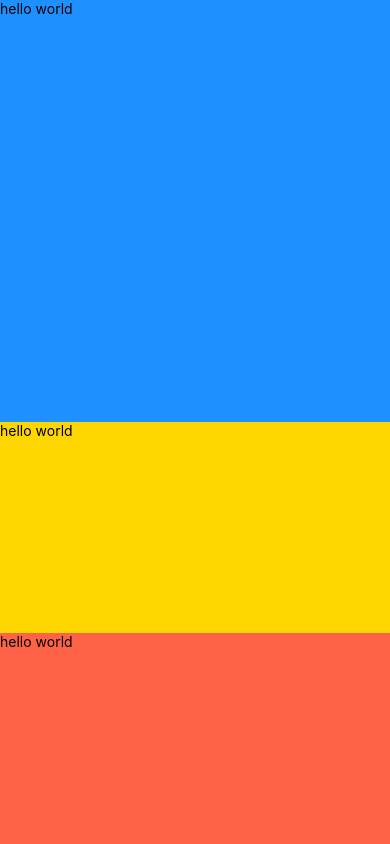
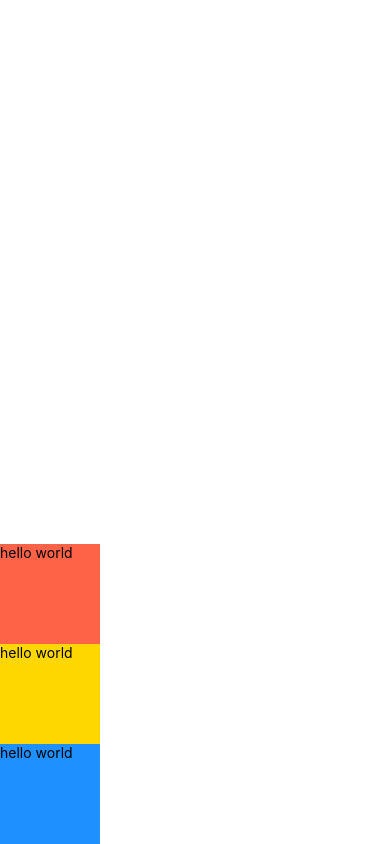
Before and after one commit to Shahriyar-Hosen/Native-Demo-Project, a React Native app: screen / in a window 390 px wide. Built offline with nearby package versions, Linux system fonts and the light colour scheme.

Commit message:
flex Direction

```diff
--- a/App.tsx
+++ b/App.tsx
@@ -9,13 +9,13 @@ import {StyleSheet, Text, View} from 'react-native';
 function App(): JSX.Element {
   return (
     <View style={styles.container}>
-      <View style={{backgroundColor: 'dodgerblue', flex: 2}}>
+      <View style={{backgroundColor: 'dodgerblue', width: 100, height: 100}}>
         <Text>hello world</Text>
       </View>
-      <View style={{backgroundColor: 'gold', flex: 1}}>
+      <View style={{backgroundColor: 'gold', width: 100, height: 100}}>
         <Text>hello world</Text>
       </View>
-      <View style={{backgroundColor: 'tomato', flex: 1}}>
+      <View style={{backgroundColor: 'tomato', width: 100, height: 100}}>
         <Text>hello world</Text>
       </View>
     </View>
@@ -26,6 +26,7 @@ const styles = StyleSheet.create({
   container: {
     backgroundColor: '#fff',
     flex: 1,
+    flexDirection: 'column-reverse',
     // justifyContent: 'center',
     // alignItems: 'center',
   },
```
